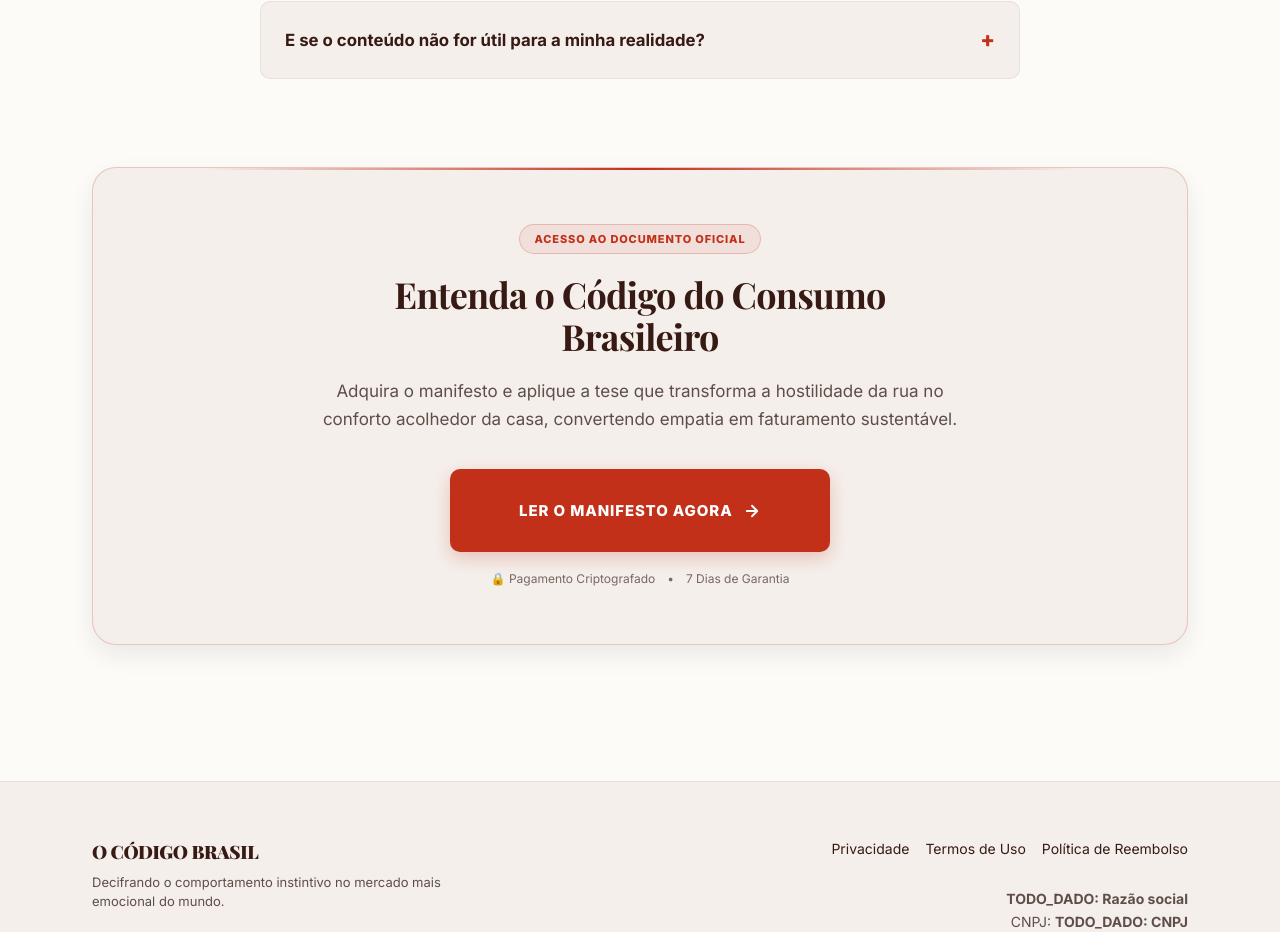
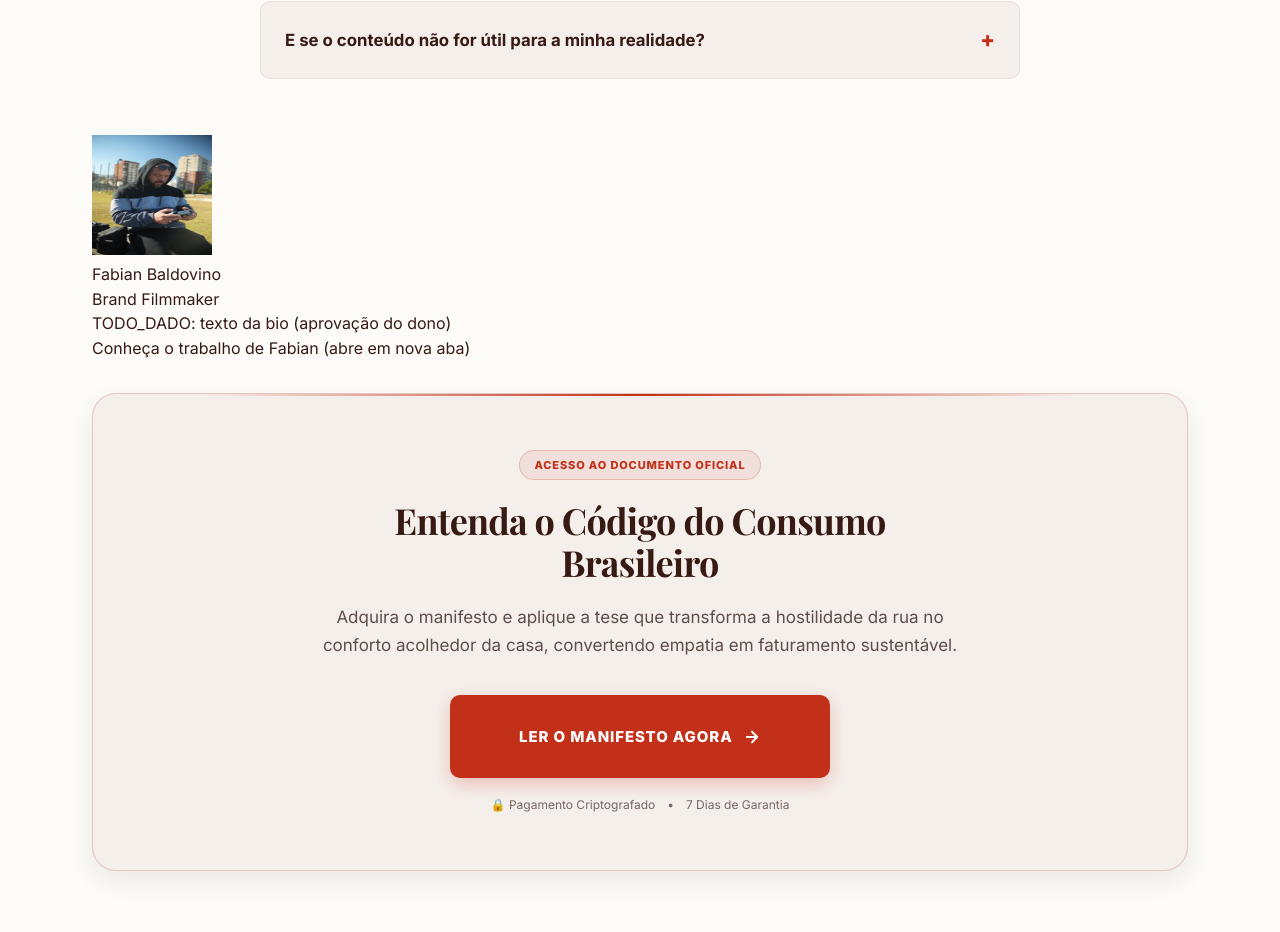
Before and after one commit to fabianbaldovino/ocodigobrasil, a Next.js app: page / in a window 1280 px wide. Shown: the part 3311-4243 px from the top of the page. Built offline with nearby package versions, Linux system fonts and the light colour scheme.

Commit message:
feat(seo): insere AuthorBio na home e artigos

```diff
--- a/src/app/conteudo/[slug]/page.tsx
+++ b/src/app/conteudo/[slug]/page.tsx
@@ -7,6 +7,7 @@ import { Metadata } from 'next';
 import { JsonLd } from '@/components/JsonLd';
 import { buildGraph, generateArticle, generatePerson, generateOrganization } from '@/lib/jsonld';
 import { SITE_URL } from '@/lib/site';
+import AuthorBio from '@/components/AuthorBio';
 
 type Props = {
   params: Promise<{
@@ -119,6 +120,10 @@ export default async function Post({ params }: Props) {
           </a>
         </div>
       </article>
+
+      <div style={{ marginTop: '4rem', marginBottom: '4rem' }}>
+        <AuthorBio />
+      </div>
     </main>
   );
 }
--- a/src/app/page.tsx
+++ b/src/app/page.tsx
@@ -3,6 +3,7 @@ import { SITE_URL } from "@/lib/site";
 import { faqData } from "@/lib/faqData";
 import { JsonLd } from "@/components/JsonLd";
 import { generateWebSite, generatePerson, generateOrganization, generateCreativeWork, generateFAQPage, buildGraph } from "@/lib/jsonld";
+import AuthorBio from "@/components/AuthorBio";
 
 export default function Home() {
   const metaDescription = "O marketing no Brasil está errado. Nós consumimos por pertencimento, não por lógica. Leia o manifesto definitivo sobre o cérebro instintivo brasileiro.";
@@ -273,6 +274,9 @@ export default function Home() {
         </div>
       </section>
 
+      <AuthorBio />
+
+
       {/* Call to Action Final */}
       <section id="comprar" className="section container" style={{ paddingTop: '2rem' }}>
         <div className="conversion-box">
```
